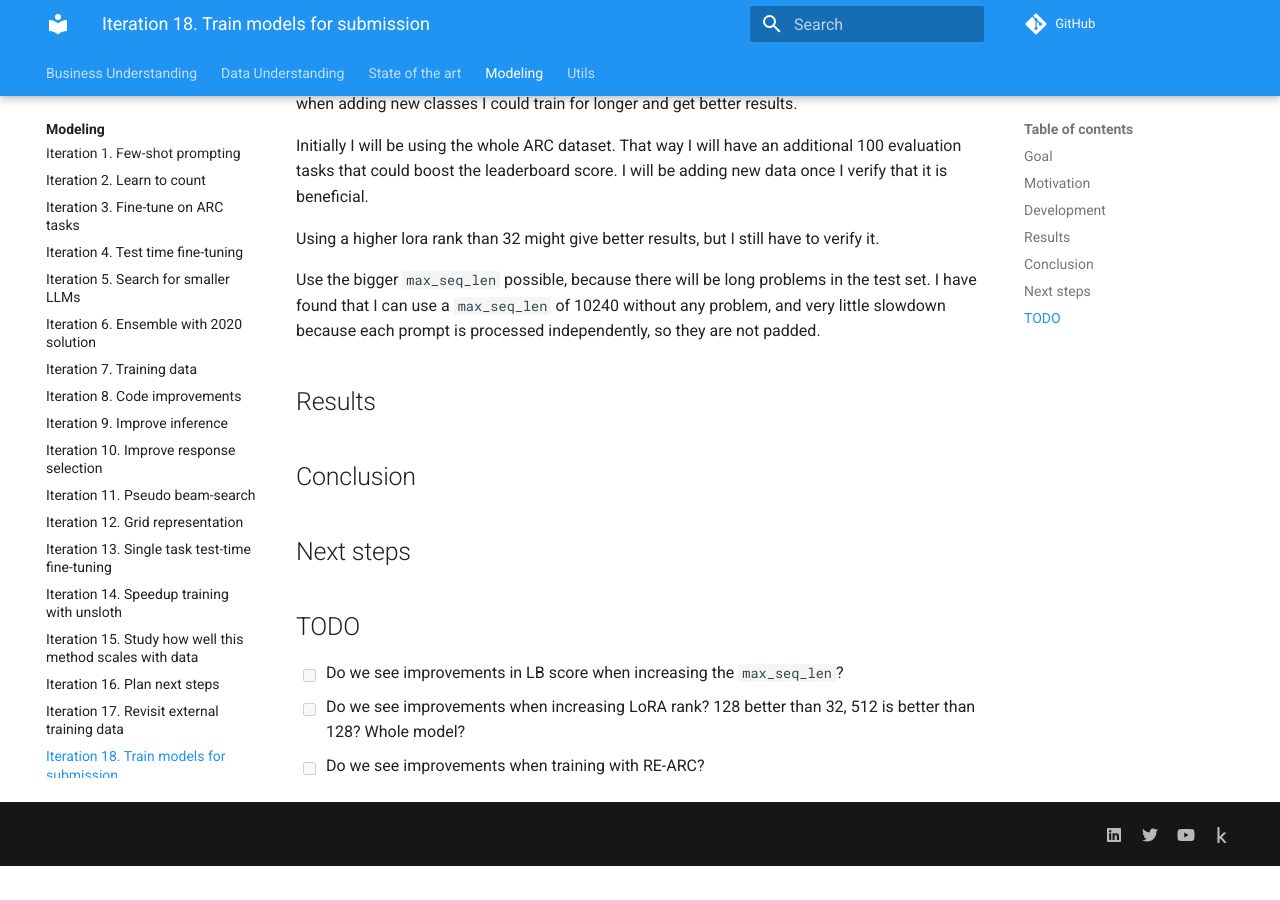
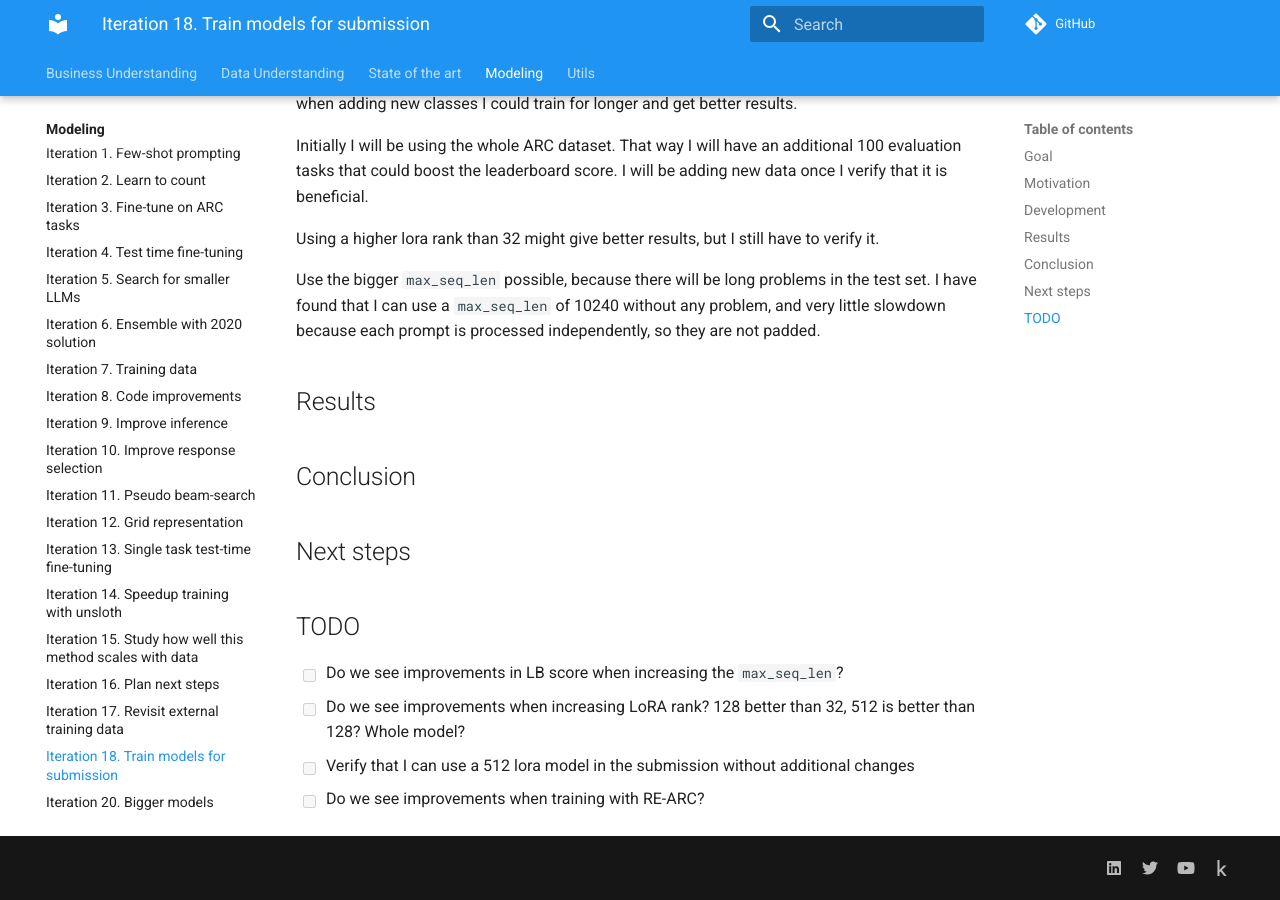
Before and after one commit to zhengjunyao-work/arc24, an MkDocs documentation site: the page built from docs/modeling/Iteration_18_submission_models.md, in a window 1280 px wide and 900 px high, scrolled down 563 px. Built offline with MkDocs 1.6.1 and Material for MkDocs 9.7.7, drawn with Linux system fonts in a browser that asks for light colours; comment, search, counter and statistics services are not loaded; before the commit the page ends 1429 px from its top, so only the background shows below that.

Commit message:
working with a 512 lora model

```diff
--- a/docs/modeling/Iteration_18_submission_models.md
+++ b/docs/modeling/Iteration_18_submission_models.md
@@ -39,4 +39,5 @@
 
 - [ ] Do we see improvements in LB score when increasing the `max_seq_len`?
 - [ ] Do we see improvements when increasing LoRA rank? 128 better than 32, 512 is better than 128? Whole model?
+- [ ] Verify that I can use a 512 lora model in the submission without additional changes
 - [ ] Do we see improvements when training with RE-ARC?
```
Also changed, not shown: 1 other file.
